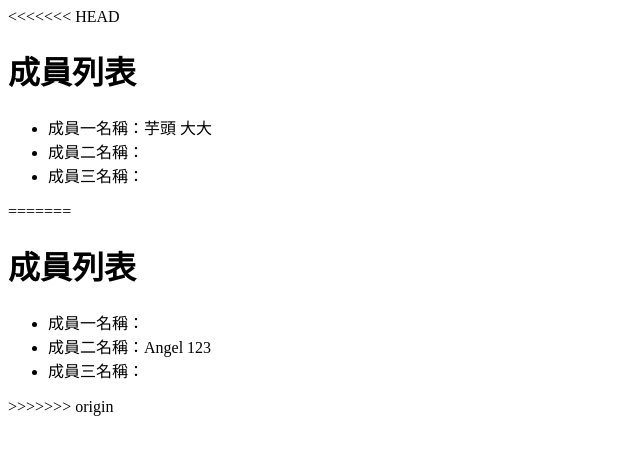
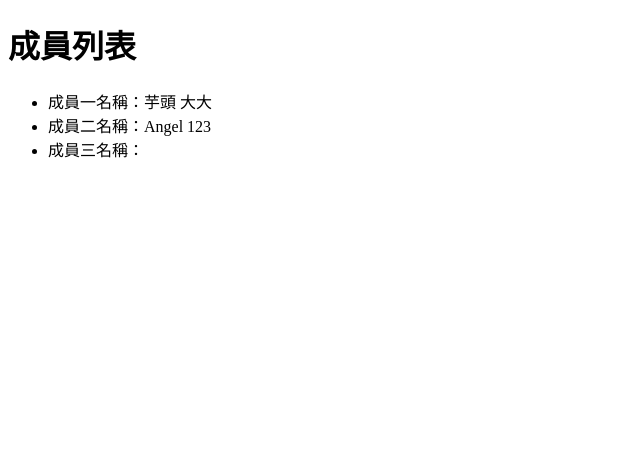
Before and after one commit to chichi0127/gittest0816, a plain HTML site: page index.html in a window 1280 px wide. Shown: the whole page, without its empty margins (0-640 px from the left). Drawn offline with Linux system fonts and the light colour scheme.

Commit message:
完成一下下

```diff
--- a/index.html
+++ b/index.html
@@ -6,12 +6,11 @@
     <title>Document</title>
   </head>
 
-<<<<<<< HEAD
 <body>
     <h1>成員列表</h1>
     <ul>
         <li>成員一名稱：芋頭 大大</li>
-        <li>成員二名稱：</li>
+        <li>成員二名稱：Angel 123</li>
         <li>成員三名稱：</li>
     </ul>
 </body>
@@ -20,18 +19,3 @@
 
 
 </body>
-
-</html>
-=======
-  <body>
-    <body>
-      <h1>成員列表</h1>
-      <ul>
-        <li>成員一名稱：</li>
-        <li>成員二名稱：Angel 123</li>
-        <li>成員三名稱：</li>
-      </ul>
-    </body>
-  </body>
-</html>
->>>>>>> origin
```
